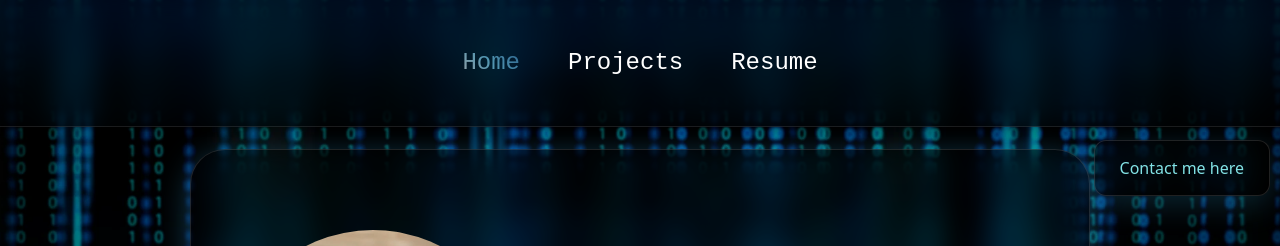
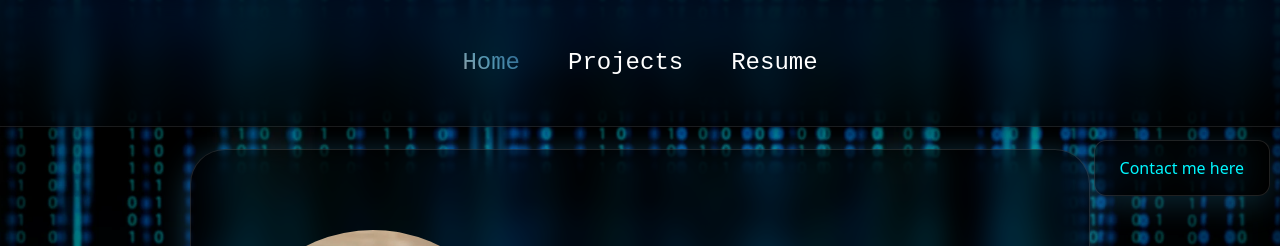
Before and after one commit to LucasRgo/portfolio, a React (Vite) app: page / in a window 1280 px wide. Shown: the top 246 px of the page. Built offline with nearby package versions, Linux system fonts and the light colour scheme.

Commit message:
Thu, Dec 26, 2024, 2:29 PM -03:00

```diff
--- a/src/components/contactButton.css
+++ b/src/components/contactButton.css
@@ -4,7 +4,7 @@
     right: 10px;
     padding: 15px 25px;
     font-size: 16px;
-    color: #82e2e5;
+    color: #00f7ff;
     background: rgba(0, 0, 0, 0.3);
     border: 1px solid rgba(255, 255, 255, 0.125);
     border-radius: 12px;
```
